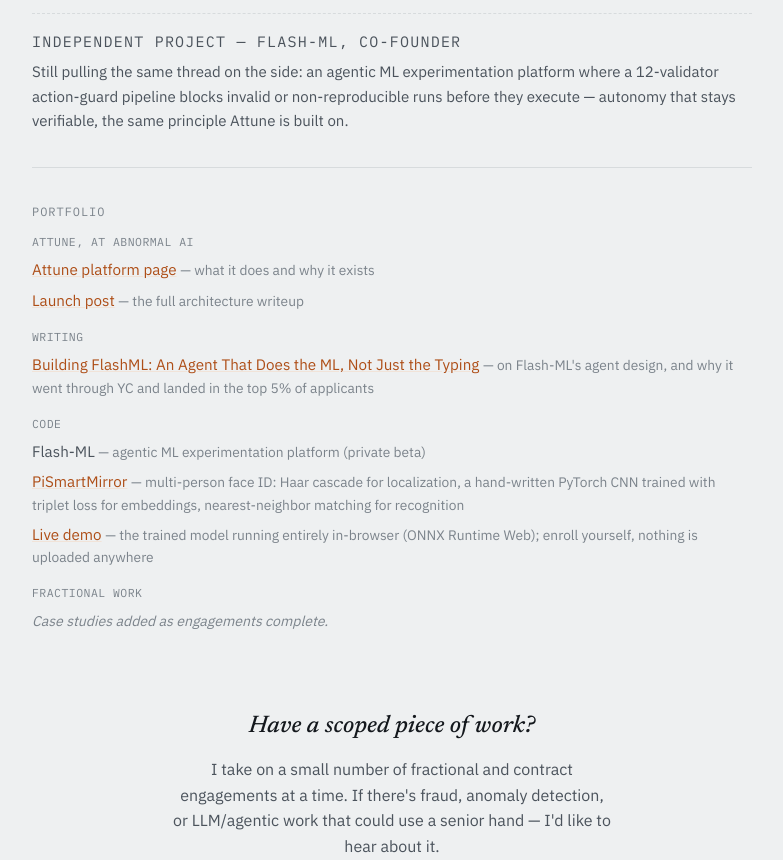
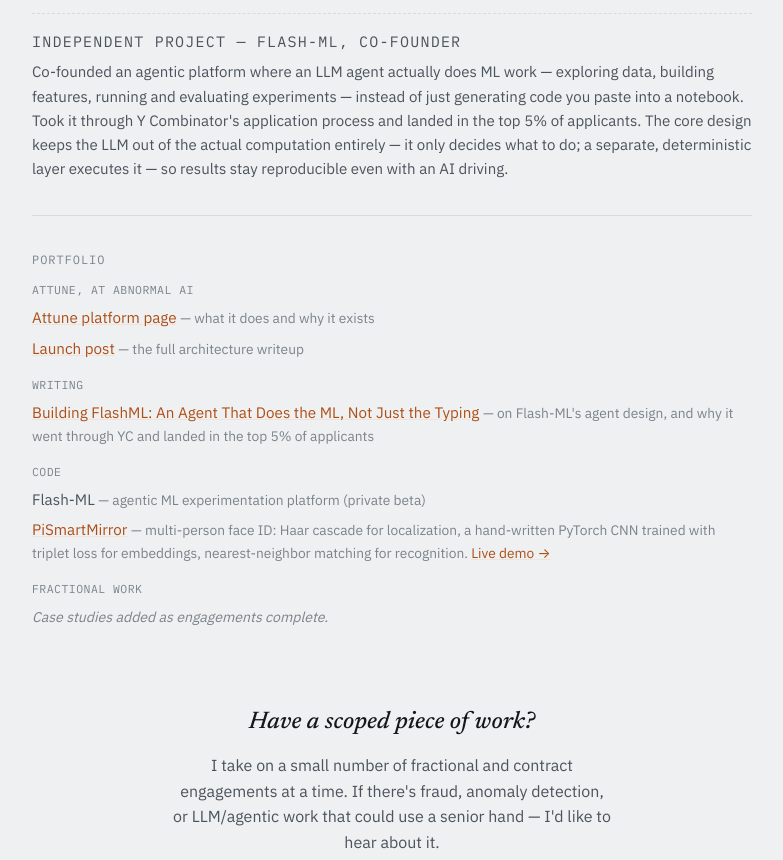
Before and after one commit to zawwarkamran/portfolio, a plain HTML site: page index.html in a window 1280 px wide. Shown: the part 2423-3283 px from the top of the page, without its empty margins (248-1031 px from the left). Drawn offline with Linux system fonts and the light colour scheme.

Commit message:
Rewrite Flash-ML blurb in plain language, fold demo link into one bullet

```diff
--- a/index.html
+++ b/index.html
@@ -321,7 +321,7 @@ footer{
 
     <div class="flash-ml">
       <p class="eyebrow">Independent project — Flash-ML, Co-founder</p>
-      <p>Still pulling the same thread on the side: an agentic ML experimentation platform where a 12-validator action-guard pipeline blocks invalid or non-reproducible runs before they execute — autonomy that stays verifiable, the same principle Attune is built on.</p>
+      <p>Co-founded an agentic platform where an LLM agent actually does ML work — exploring data, building features, running and evaluating experiments — instead of just generating code you paste into a notebook. Took it through Y Combinator's application process and landed in the top 5% of applicants. The core design keeps the LLM out of the actual computation entirely — it only decides what to do; a separate, deterministic layer executes it — so results stay reproducible even with an AI driving.</p>
     </div>
   </section>
 
@@ -345,8 +345,7 @@ footer{
         <div class="group-label">Code</div>
         <ul>
           <li><span>Flash-ML</span> <span class="desc">— agentic ML experimentation platform (private beta)</span></li>
-          <li><a href="https://github.com/zawwarkamran/PiSmartMirror" target="_blank" rel="noopener">PiSmartMirror</a> <span class="desc">— multi-person face ID: Haar cascade for localization, a hand-written PyTorch CNN trained with triplet loss for embeddings, nearest-neighbor matching for recognition</span></li>
-          <li><a href="https://zawwarkamran.github.io/PiSmartMirror/" target="_blank" rel="noopener">Live demo</a> <span class="desc">— the trained model running entirely in-browser (ONNX Runtime Web); enroll yourself, nothing is uploaded anywhere</span></li>
+          <li><a href="https://github.com/zawwarkamran/PiSmartMirror" target="_blank" rel="noopener">PiSmartMirror</a> <span class="desc">— multi-person face ID: Haar cascade for localization, a hand-written PyTorch CNN trained with triplet loss for embeddings, nearest-neighbor matching for recognition. <a href="https://zawwarkamran.github.io/PiSmartMirror/" target="_blank" rel="noopener">Live demo →</a></span></li>
         </ul>
       </div>
       <div class="link-group">
```
